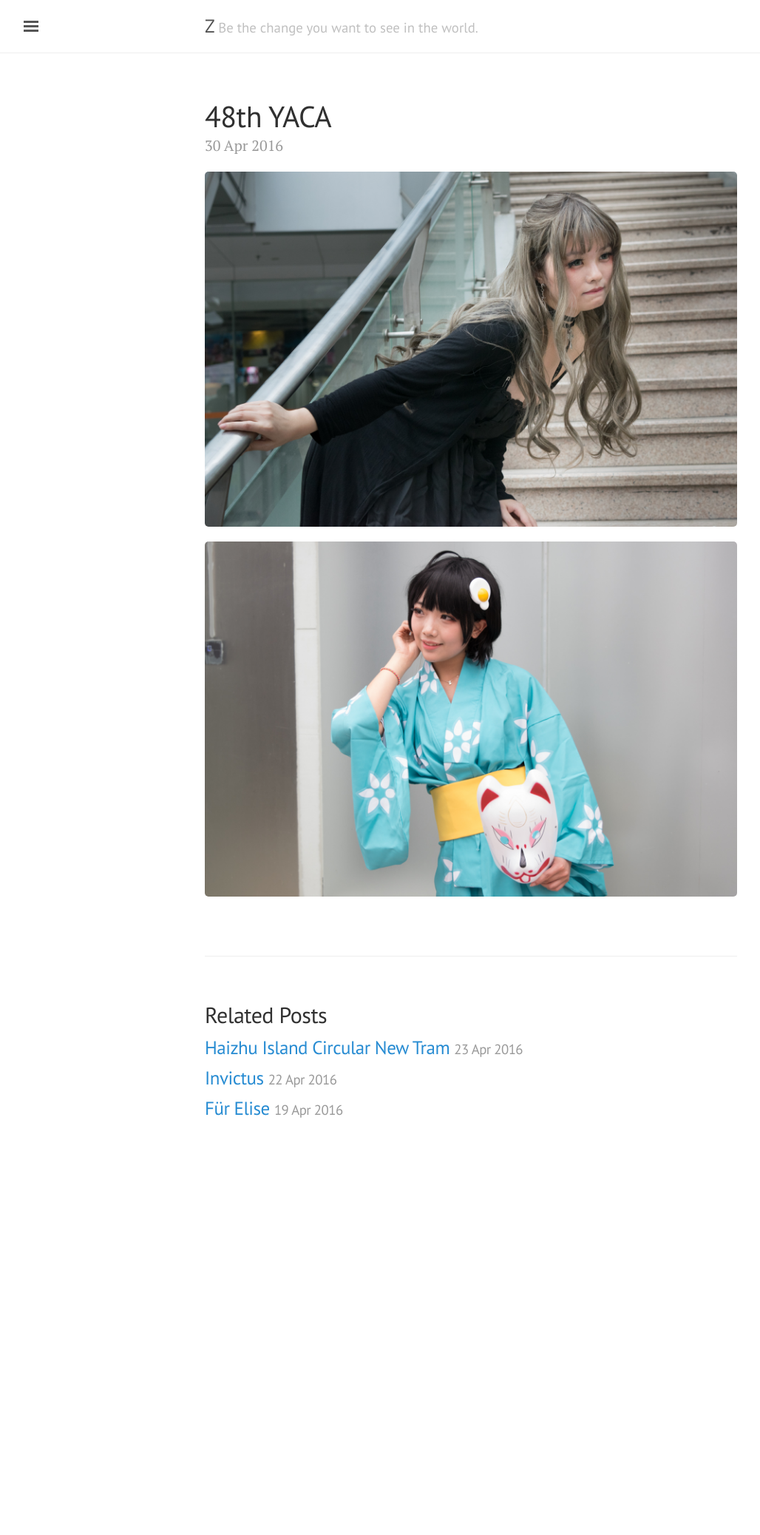
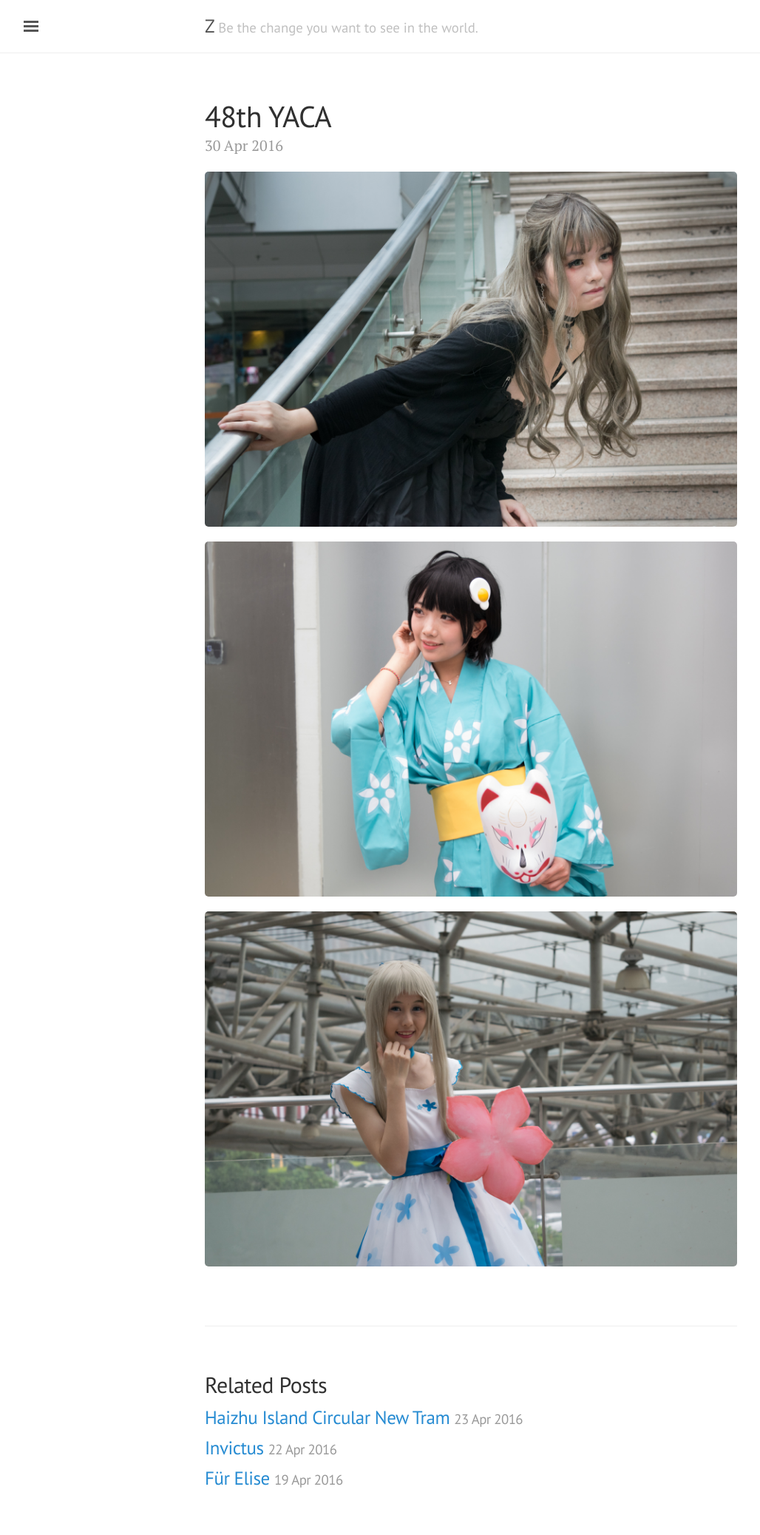
Before and after one commit to comacros/comacros.github.io, a Jekyll site: the page built from _posts/2016-04-30-YACA.md, in a window 1280 px wide. Shown: the whole page at 74% size, without its empty margins (3-1031 px from the left). Built offline with Jekyll 4.4.1, drawn with Linux system fonts in a browser that asks for light colours; before the commit the page ends 1575 px from its top, so only the background shows below that.

Commit message:
yaca add dsc_3927

```diff
--- a/_posts/2016-04-30-YACA.md
+++ b/_posts/2016-04-30-YACA.md
@@ -6,3 +6,5 @@
 ![YACA 1](https://github.com/comacros/comacros.github.io/raw/master/images/DSC_3889.JPG)
 
 ![YACA 2](https://github.com/comacros/comacros.github.io/raw/master/images/DSC_3896.JPG)
+
+![YACA 3](https://github.com/comacros/comacros.github.io/raw/master/images/DSC_3927.JPG)
```
Also changed, not shown: images/DSC_3927.JPG (added).
